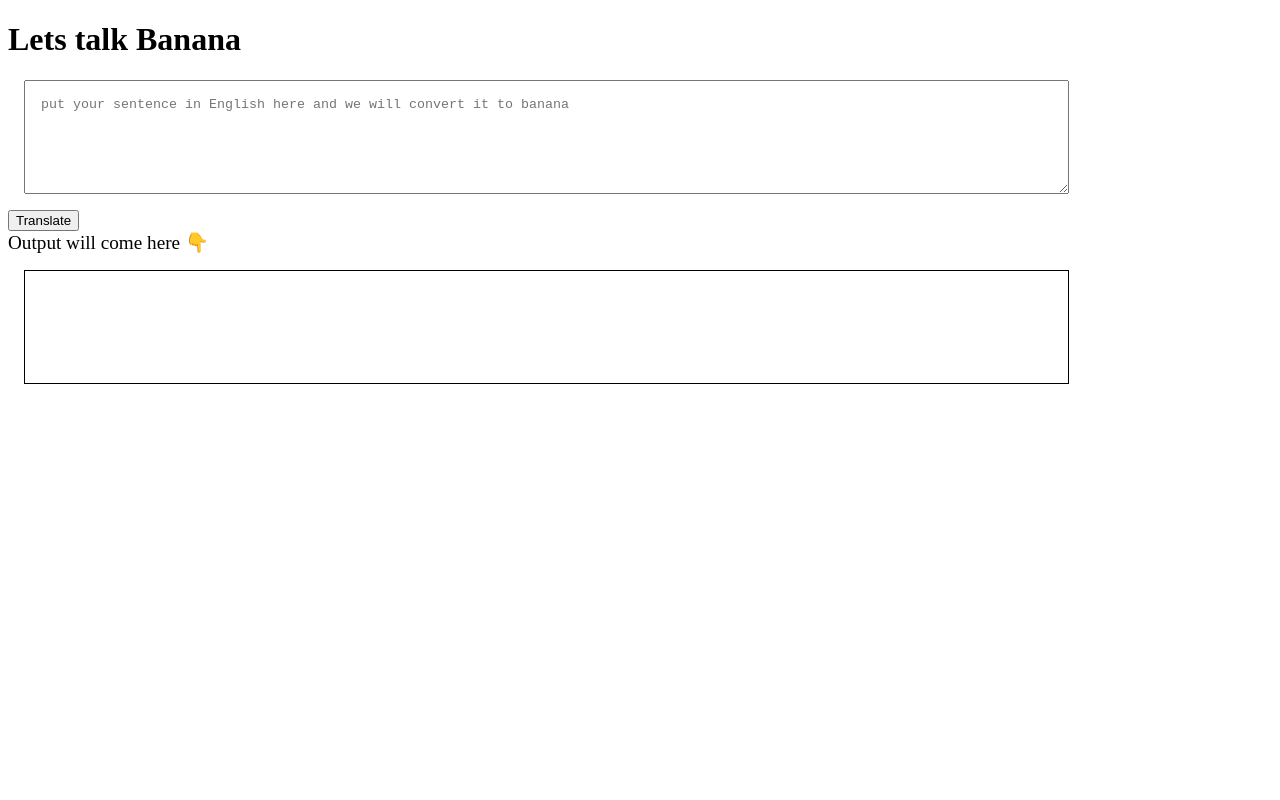
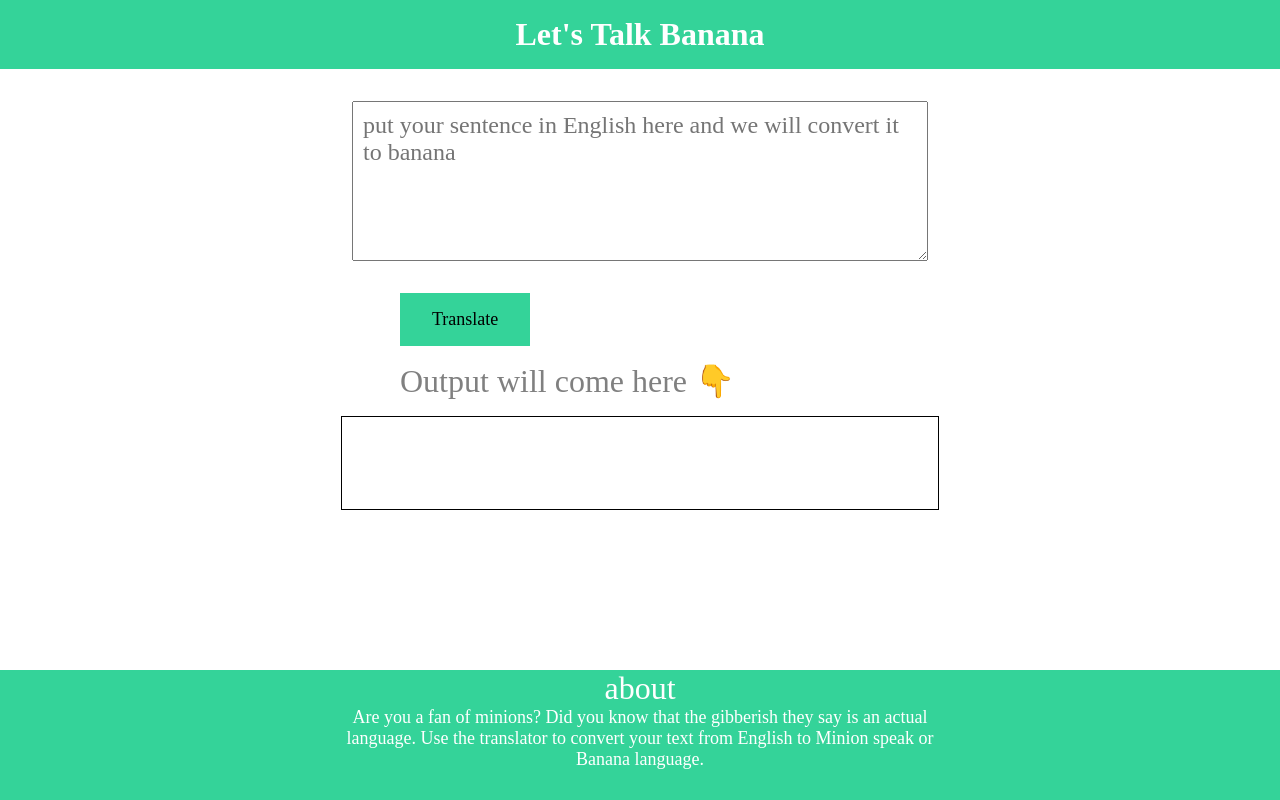
Before and after one commit to ManojKaliaperumal/Banana-Talk, a plain HTML site: page index.html in a window 1280 px wide. Drawn offline with Linux system fonts and the light colour scheme.

Commit message:
update new doc

```diff
--- a/app.js
+++ b/app.js
@@ -2,7 +2,7 @@ var btntranslate = document.querySelector("#btn-translate");
 var txtinput = document.querySelector("#txt-input");
 var outputDiv = document.querySelector("#output");
 
-var serverURL = "https://api.funtranslations.com/translate/valyrian.json"
+var serverURL = "https://api.funtranslations.com/translate/sith.json"
 
 function getTranslationURL(text) {
    return serverURL + "?" + "text=" + text
--- a/index.html
+++ b/index.html
@@ -6,36 +6,34 @@
     <meta http-equiv="X-UA-Compatible" content="IE=edge">
     <meta name="viewport" content="width=device-width, initial-scale=1.0">
     <title>Banana Talk</title>
-    <style>
-        textarea {
-            width: 80%;
-            height: 10vh;
-            display: block;
-            margin: 1rem;
-            padding: 1rem;
-        }
+    <link  href="styles.css" rel="stylesheet"/> </head>
 
-        #output {
-            border: 1px solid black;
-            height: 10vh;
-            display: block;
-            margin: 1rem;
-            padding: 1rem;
-            width: 80%;
 
-        }
-    </style>
-</head>
 
-<body>
-    <h1>Lets talk Banana</h1>
-    <textarea id="txt-input"
-        placeholder="put your sentence in English here and we will convert it to banana"></textarea>
+    <nav class="header container">
+        <div class="head-hero">
+            <center> Let's Talk Banana</center>
+        </div>
+    </nav>
+    <textarea id = "txt-input" placeholder="put your sentence in English here and we will convert it to banana"></textarea>
+    <div class="container mid-body">
+        <button id="btn-translate">Translate</button>
 
-    <button id="btn-translate"> Translate</button>
-    <div style="font-size: larger;"> Output will come here 👇</div>
-    <div id="output"> </div>
+        <div style="font-size:xx-large; color: grey; margin: 0rem 3rem;">
+            Output will come here 👇
+        </div>
+    </div>
+
+    <div id="output"></div>
     <script src="app.js" type="text/javascript"></script>
+
+    <footer>
+        <div style="font-size: xx-large;color: white;">about</div>
+        <p>
+            Are you a fan of minions? Did you know that the gibberish they say is an actual
+            language. Use the translator to convert your text from English to Minion speak or Banana language.
+        </p>
+    </footer>
 </body>
 
 </html>
--- /dev/null
+++ b/styles.css
@@ -0,0 +1,104 @@
+@import url('https://fonts.googleapis.com/css2?family=Quicksand&display=swap');
+
+:root {
+    --primary-color: #34D399;
+    --dark-violet: #6D28D9;
+
+}
+
+body {
+    font-family: 'Caveat', ;
+    font-size: xx-large;
+    margin: 0px
+}
+
+
+textarea {
+    width: 80%;
+    height: 10vh;
+    display: block;
+    margin: 1rem;
+    padding: 1rem;
+}
+
+.container {
+    padding: 0rem 1rem;
+}
+.mid-body{
+    padding: 1rem;
+    margin:auto;
+    margin-left: 21rem;
+    text-align: left;
+    font-family: inherit;
+
+}
+
+ .mid-body-text{
+    font-size:xx-large;
+    color:  var(--dark-violet)
+}
+
+.header {
+    background-color: var(--primary-color);
+    color:white;
+    padding: 1rem;
+}
+
+.header .head-hero {
+    font-weight: bold;
+}
+
+
+footer {
+    position: fixed;
+    height: 130px;
+    bottom: 0;
+    width: 100%;
+    padding: 0rem;
+    background-color: var(--primary-color);
+    text-align: center;
+}
+main {
+    margin: auto;
+    padding: 1rem;
+    max-width: 600px;
+}
+
+footer p {
+    max-width:600px;
+    margin: auto;
+    font-size: large;
+    color: white;
+}
+
+textarea {
+    box-sizing: border-box;
+    display: block;
+    min-height: 20vh;
+    margin: auto;
+    margin-top: 2rem;
+    width: 45%;
+    padding: 10px;
+    font-size: x-large;
+    font-family: inherit;
+}
+
+#output {
+    border: 1px solid black;
+    display: block;
+    min-height: 09vh;
+    margin: auto;
+    width: 45%;
+    padding: 10px;
+    font-size: x-large;
+    font-family: inherit;
+}
+#btn-translate {
+    background-color: var(--primary-color);
+    border: none;
+    margin: 1rem 3rem;
+    padding: 1rem 2rem;
+    font-family: inherit;
+    font-size: large;
+
+}
```
